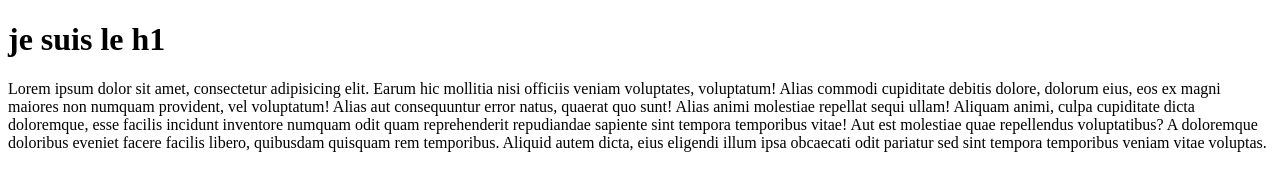
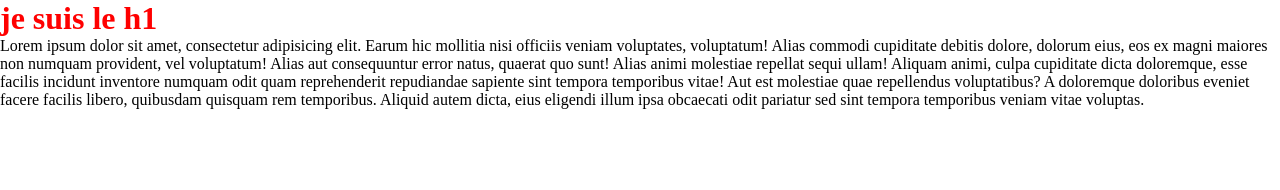
Before and after one commit to stemehdiskills/jeudi-26-06, a plain HTML site: page index.html in a window 1280 px wide. Drawn offline with Linux system fonts and the light colour scheme.

Commit message:
un style css

```diff
--- a/index.html
+++ b/index.html
@@ -3,7 +3,7 @@
 <head>
     <meta charset="UTF-8">
     <meta name="viewport" content="width=device-width, initial-scale=1.0">
-    <link rel="stylesheet" href="">
+    <link rel="stylesheet" href="style.css">
     <title> jeudi-26-06 | index.html</title>
 </head>
 <body>
--- /dev/null
+++ b/style.css
@@ -0,0 +1,12 @@
+/* reset css */
+* {
+    padding: 0;
+    margin: 0;
+    box-sizing: border-box;
+}
+
+
+h1
+{
+    color: red;
+}
```
